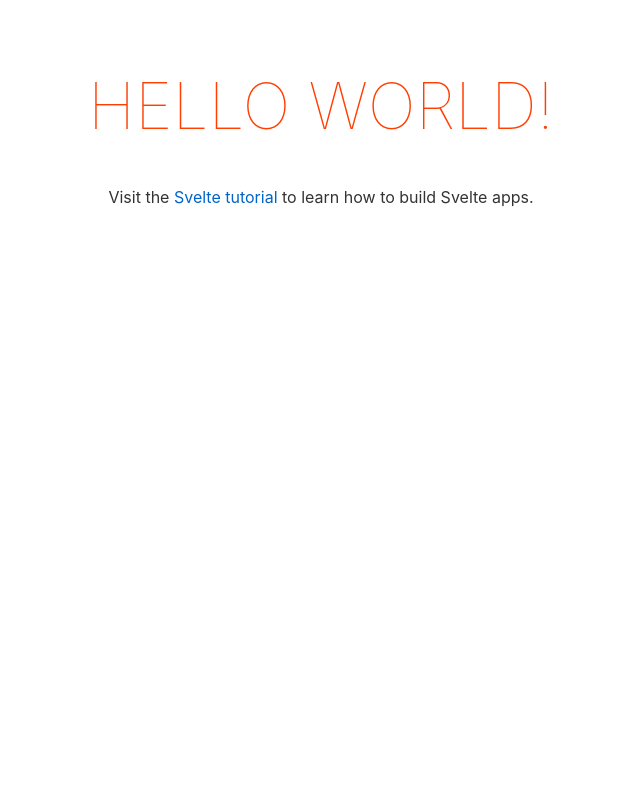
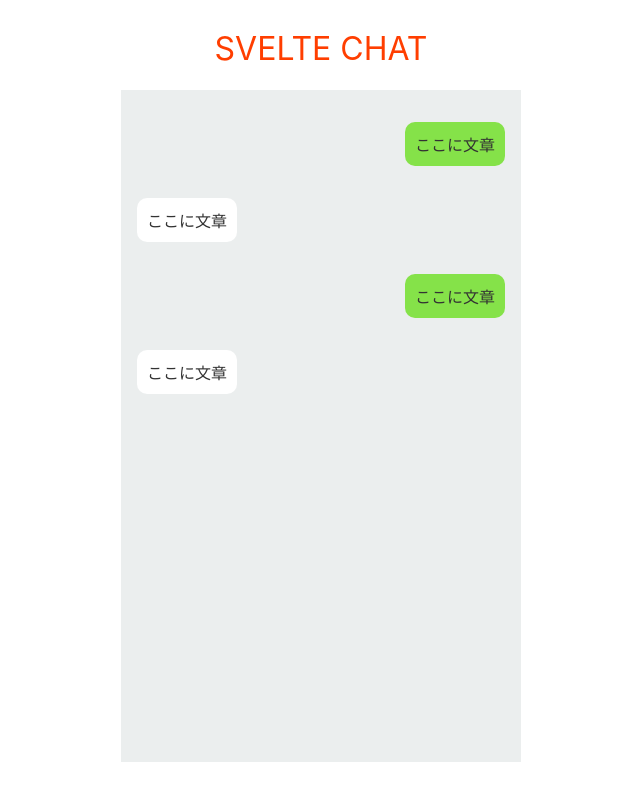
Before and after one commit to snyt45/svelte-chat, a Svelte app in the folder client/: page / in a window 1280 px wide. Shown: the top 800 px of the page, without its empty margins (319-959 px from the left). Built offline with nearby package versions, Linux system fonts and the light colour scheme.

Commit message:
クライアント側のモック作成

```diff
--- a/client/src/App.svelte
+++ b/client/src/App.svelte
@@ -1,30 +1,68 @@
 <script lang="ts">
-	export let name: string;
+  let messages: { userId: string; message: string }[] = []
+  let testDate = [
+    { userId: "test0001", message: "test1"},
+    { userId: "test0002", message: "test2"},
+    { userId: "test0001", message: "test3"},
+    { userId: "test0002", message: "test4"},
+    { userId: "test0001", message: "test5"}
+  ]
+  messages = testDate
 </script>
 
 <main>
-	<h1>Hello {name}!</h1>
-	<p>Visit the <a href="https://svelte.dev/tutorial">Svelte tutorial</a> to learn how to build Svelte apps.</p>
+  <div class="wrapper">
+    <h1>Svelte Chat</h1>
+    <div class="board">
+      <div class="mine">
+        <p class="message">ここに文章</p>
+      </div>
+      <div>
+        <p class="message">ここに文章</p>
+      </div>
+      <div class="mine">
+        <p class="message">ここに文章</p>
+      </div>
+      <div>
+        <p class="message">ここに文章</p>
+      </div>
+    </div>
+  </div>
 </main>
 
 <style>
-	main {
-		text-align: center;
-		padding: 1em;
-		max-width: 240px;
+  .wrapper {
+    display: flex;
+    flex-direction: column;
+    height: 100vh;
+    max-width: 400px;
     margin: 0 auto;
   }
-
   h1 {
     color: #ff3e00;
     text-transform: uppercase;
-		font-size: 4em;
-		font-weight: 100;
+    text-align: center;
+    font-size: 2em;
+    font-weight: 400;
   }
-
-	@media (min-width: 640px) {
-		main {
-			max-width: none;
+  .board {
+    padding: 1em;
+    background-color: #ebeeee;
+    height: 80vh;
+    overflow: scroll;
+    scroll-behavior: smooth;
   }
+  .mine {
+    display: flex;
+    flex-direction: row-reverse;
+  }
+  .message {
+    border-radius: 10px;
+    padding: 10px;
+    background-color: #fff;
+    display: inline-block;
+  }
+  .mine .message {
+    background-color: #85e249;
   }
 </style>
--- a/client/src/main.ts
+++ b/client/src/main.ts
@@ -1,10 +1,7 @@
 import App from './App.svelte';
 
 const app = new App({
-	target: document.body,
-	props: {
-		name: 'world'
-	}
+	target: document.body
 });
 
 export default app;
```
Lines whose indentation alone changed are shown as unchanged.
